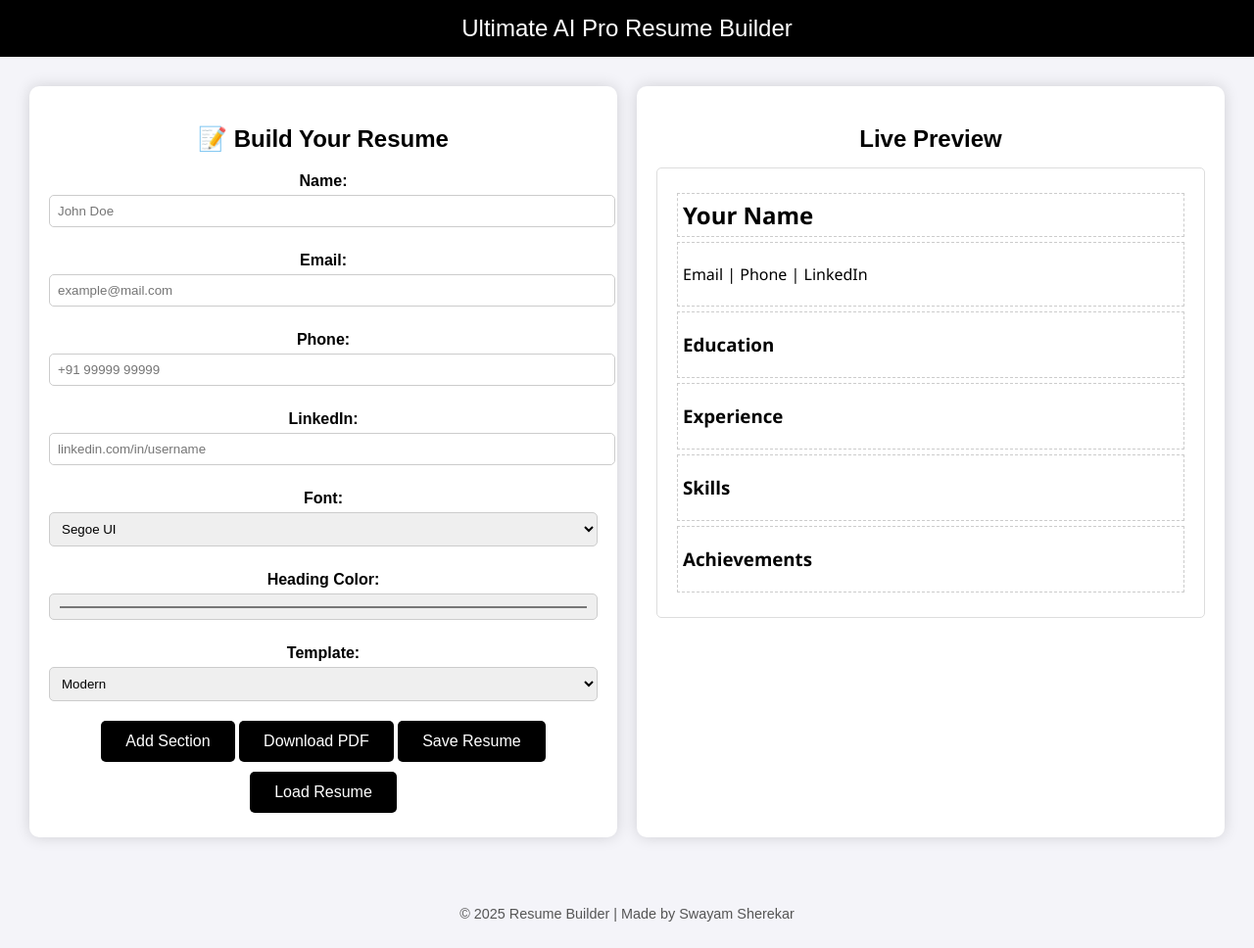
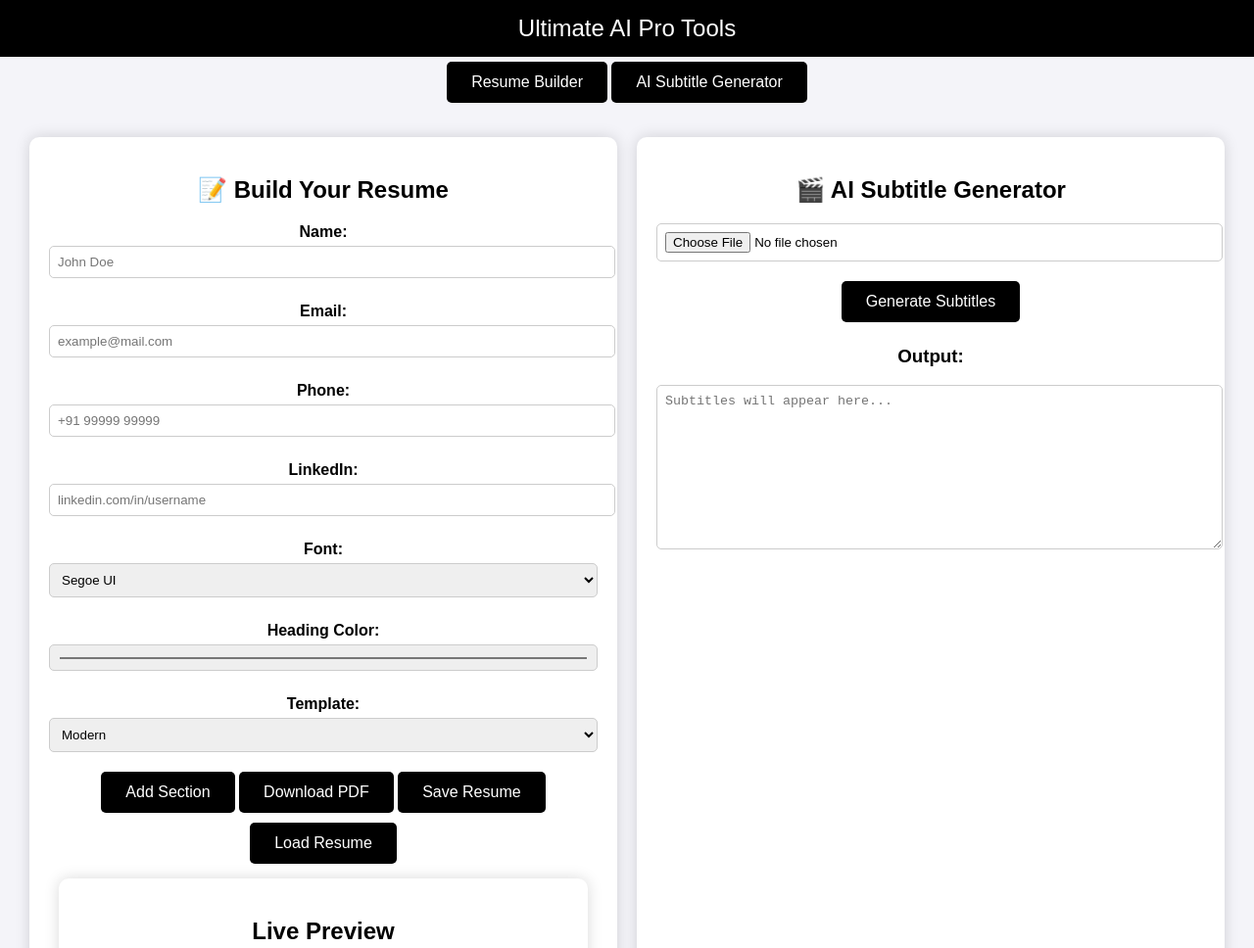
Before and after one commit to SwayamSherekar/Resume-builder, a plain HTML site: page index.html in a window 1280 px wide. Shown: the top 968 px of the page at 98% size. Before the commit the page ends 941 px from the top, so only its background shows below. Drawn offline with nearby package versions, Linux system fonts and the light colour scheme.

Commit message:
Update index.html

```diff
--- a/index.html
+++ b/index.html
@@ -3,16 +3,23 @@
 <head>
   <meta charset="UTF-8">
   <meta name="viewport" content="width=device-width, initial-scale=1.0">
-  <title>Ultimate AI Pro Resume Builder</title>
+  <title>Ultimate AI Pro Tools</title>
   <link rel="stylesheet" href="style.css">
   <script src="https://cdnjs.cloudflare.com/ajax/libs/jspdf/2.5.1/jspdf.umd.min.js"></script>
   <script src="https://cdnjs.cloudflare.com/ajax/libs/Sortable/1.15.0/Sortable.min.js"></script>
 </head>
 <body>
-  <header>Ultimate AI Pro Resume Builder</header>
+  <header>Ultimate AI Pro Tools</header>
+
+  <!-- Navigation Tabs -->
+  <nav class="tab-nav">
+    <button onclick="showSection('resume-builder')">Resume Builder</button>
+    <button onclick="showSection('subtitles')">AI Subtitle Generator</button>
+  </nav>
 
   <main>
-    <section class="form-section">
+    <!-- Resume Builder Section -->
+    <section id="resume-builder" class="form-section">
       <h1>📝 Build Your Resume</h1>
       <form id="resumeForm">
         <label>Name:</label>
@@ -51,7 +58,6 @@
         <button type="button" id="saveBtn">Save Resume</button>
         <button type="button" id="loadBtn">Load Resume</button>
       </form>
-    </section>
 
       <section class="preview-section">
         <h2>Live Preview</h2>
@@ -66,10 +72,20 @@
           </div>
         </div>
       </section>
+    </section>
+
+    <!-- AI Subtitle Generator Section -->
+    <section id="subtitles" class="form-section">
+      <h1>🎬 AI Subtitle Generator</h1>
+      <input type="file" id="videoInput" accept="video/*">
+      <button id="generateSubBtn">Generate Subtitles</button>
+      <h3>Output:</h3>
+      <textarea id="subtitleOutput" rows="10" placeholder="Subtitles will appear here..."></textarea>
+    </section>
   </main>
 
   <footer>
-    © 2025 Resume Builder | Made by Swayam Sherekar
+    © 2025 Ultimate AI Pro Tools | Made by Swayam Sherekar
   </footer>
 
   <script src="script.js"></script>
```
Lines whose indentation alone changed are shown as unchanged.
